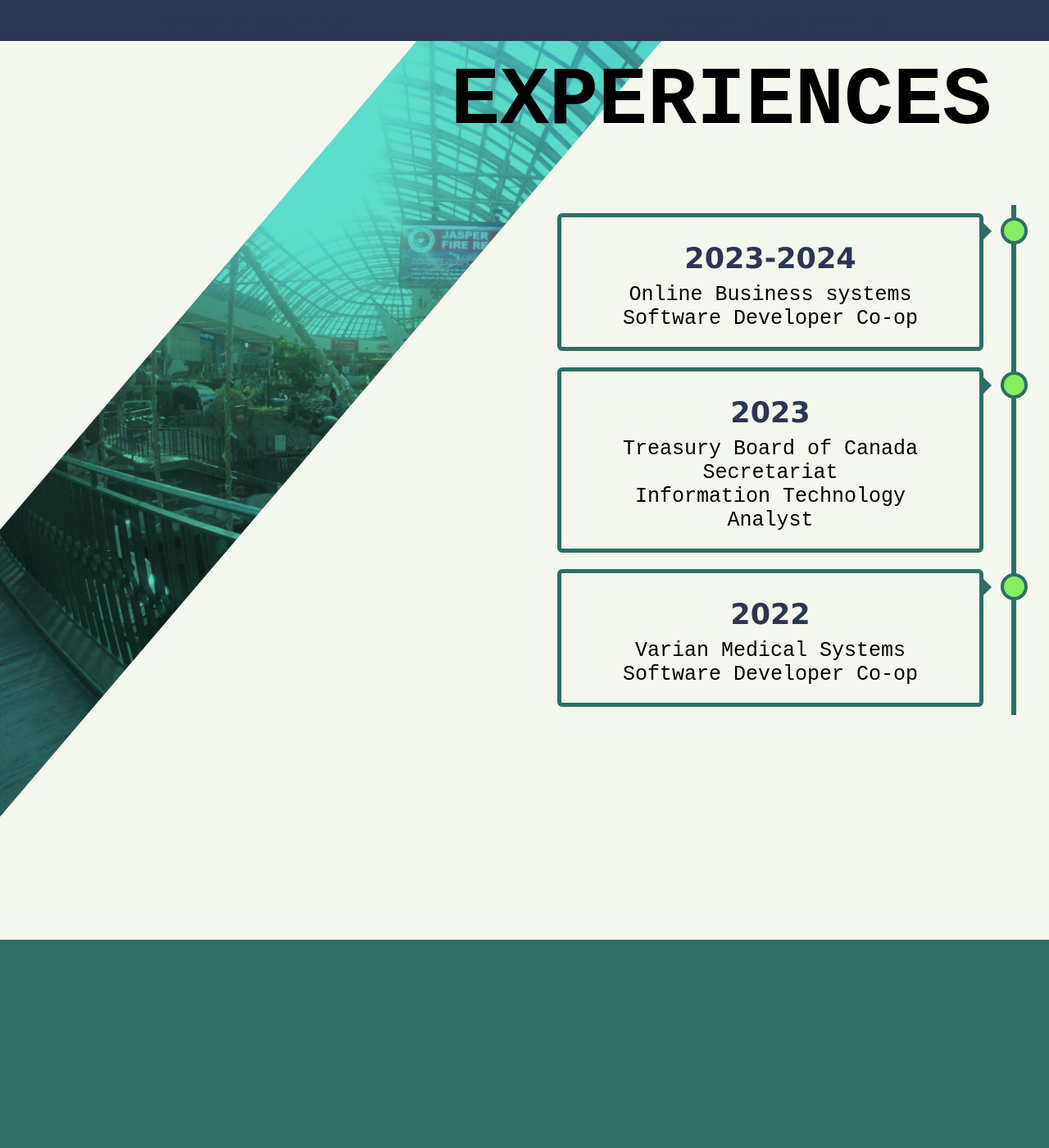
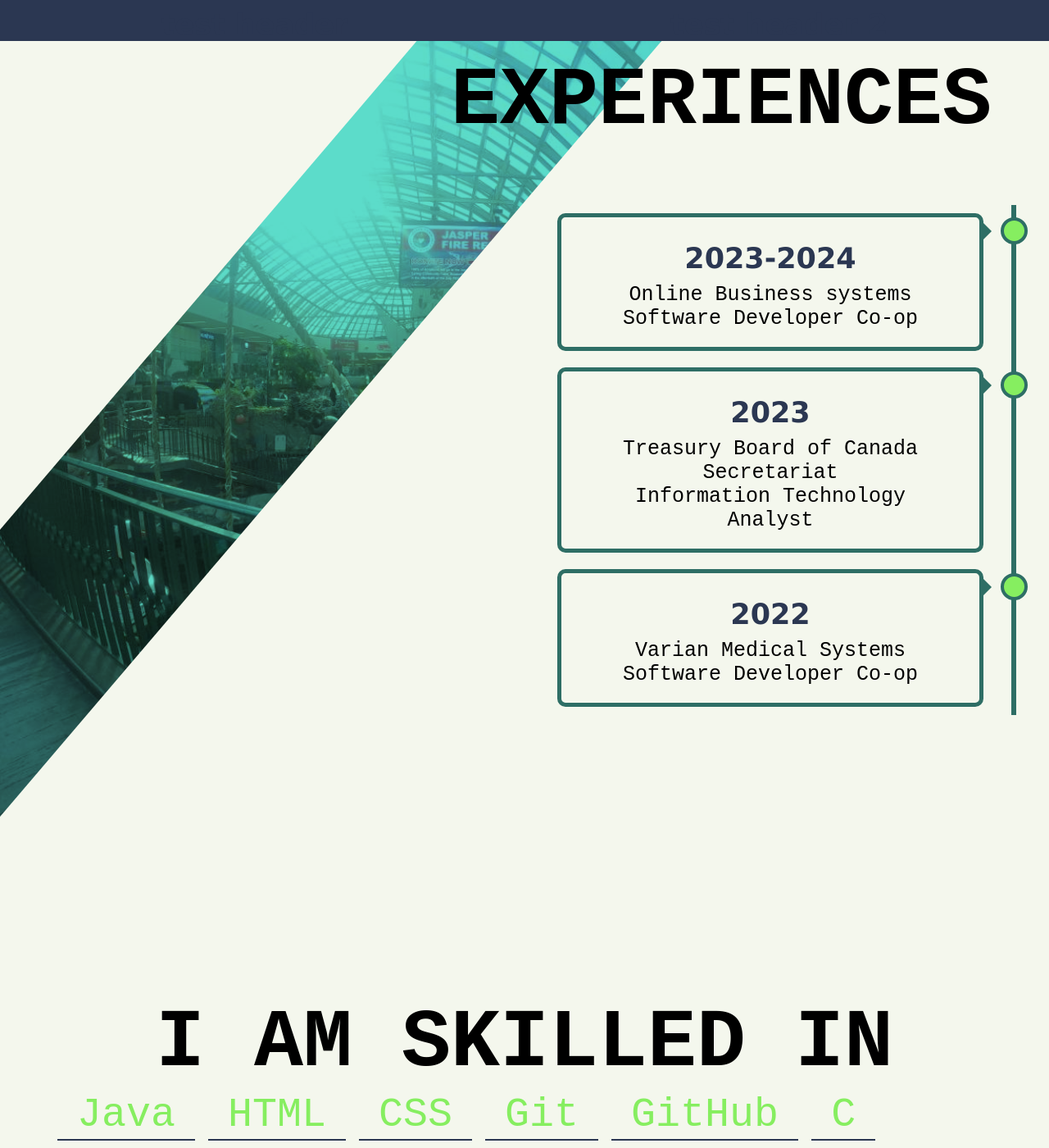
Before and after one commit to cgarcia2900/cgarcia2900.github.io, a Jekyll site: the page built from index.html, in a window 1280 px wide and 1400 px high, scrolled down 1604 px. Shown: the whole window at 82% size. Built offline with Jekyll 4.4.1, drawn with Linux system fonts in a browser that asks for light colours; some of the changed text lies outside the part shown.

Commit message:
typing effect on skills list

```diff
--- a/_layouts/default.html
+++ b/_layouts/default.html
@@ -3,6 +3,7 @@
     <head>
         <title>{{ page.title }}</title>
         <link rel="stylesheet" href="{{ '/assets/css/styles.css' | relative_url }}">
+        <script src="https://code.jquery.com/jquery-3.6.0.min.js"></script>
         <script src="{{ '/assets/js/main.js' | relative_url}}"></script>
         <meta charset="utf-8">
     </head>
--- a/assets/css/styles.scss
+++ b/assets/css/styles.scss
@@ -115,29 +115,32 @@ p {
     position: relative;
     display: flex;
     flex-direction: column;
-    justify-content: center;
+    justify-content: flex-start;
     min-height: 1500px;
     background:
-        var(--mainColourDark)
+        var(--bgColour)
         linear-gradient(180deg,rgba(42, 123, 155, 0) 30%, rgba(0, 0, 0, 0.5) 85%);
     background-blend-mode: overlay;
+    transition: background-color 1s;
 }
 
 #skillsList {
     li {
-        padding: 0.5rem 1rem;
+        padding: 0.1rem 1.5rem;
         width: auto;
-        background-color: var(--secondaryColourDark);
-        color: var(--bgColour);
-        border: 3px outset var(--mainColourLight);
-        border-radius: 20px;
-        transition: border 0.5s;
-        transition: font-size 0.5s;
+        color: var(--mainColourLight);
+        transition: font-size 0.2s;
+        transition-timing-function: ease-in;
+        align-self: center;
+    }
+
+    li:not(:empty) {
+        //box-shadow: 0 5px 10px var(--main);
+        border-bottom: 2px solid var(--secondaryColourDark);
     }
 
     li:hover {
-        border: 5px inset var(--mainColourLight);
-        font-size: 60px
+        font-size: 80px
     }
 
     gap: 1rem;
@@ -148,6 +151,10 @@ p {
     text-align: start;
     flex-direction: row;
     flex-wrap: wrap;
+}
+
+#skillsTitle {
+    transition: color 1s;
 }
 
 #skills span {
@@ -229,7 +236,7 @@ p {
     background-color: var(--bgColour);
     position: relative;
     border: 5px solid var(--mainColourDark);
-    border-radius: 6px;
+    border-radius: 10px;
 }
 
 /* Media queries - Responsive timeline on screens less than 600px wide */
@@ -259,3 +266,15 @@ p {
     left: 15px;
     }
 }
+
+/*-----Typing Effect-----*/
+.cursor {
+    border-right: 2px solid white;
+    animation: blink 1s step-end infinite;
+}
+
+@keyframes blink {
+    50% {
+        border-right: 2px solid transparent;
+    }
+}
--- a/assets/js/main.js
+++ b/assets/js/main.js
@@ -1,10 +1,60 @@
-window.addEventListener('scroll', function () {
-    const page = document.getElementById('backgroundImage');
-    const scrollPoint = 1000;
+const rootStyles = getComputedStyle(document.documentElement);
+const bgColour = rootStyles.getPropertyValue('--bgColour').trim();
+const mainColourDark = rootStyles.getPropertyValue('--mainColourDark').trim();
+let skillsTyped = false;
 
-    if (window.scrollY > scrollPoint) {
-      page.classList.add('scrolled');
-    } else {
-      page.classList.remove('scrolled');
+$(window).scroll(function(){
+    var wScroll = $(this).scrollTop();
+
+    if(wScroll >= $('#skills').offset().top ){
+        $("#skills").css("background-color", mainColourDark);
+        if(!skillsTyped){
+            typeSkillsSequentially();
+            skillsTyped = true;
+        }
+        $("#skillsTitle").css("color", bgColour)
+    }else{
+        $("#skills").css("background-color", bgColour);
+        $("#skillsTitle").css("color", 'black')
     }
-  });
+
+});
+
+function typeText(element, text, speed = 75, callback) {
+    let i = 0;
+    function typeChar() {
+        if (i < text.length) {
+            element.textContent += text.charAt(i);
+            i++;
+            setTimeout(typeChar, speed);
+        } else if (callback) {
+            setTimeout(callback, 100);
+        }
+    }
+    typeChar();
+}
+
+function typeSkillsSequentially() {
+    const items = document.querySelectorAll('.typed');
+
+    function typeNext(index) {
+        if (index < items.length) {
+            const el = items[index];
+            const text = el.dataset.text;
+            el.classList.add('cursor');
+
+            typeText(el, text, 50, () => {
+                if (index < items.length - 1){
+                    el.classList.remove('cursor');
+                }
+                typeNext(index + 1);
+            });
+
+
+        }
+    }
+
+    typeNext(0);
+}
+
+//document.addEventListener('DOMContentLoaded', typeSkillsSequentially);
--- a/index.html
+++ b/index.html
@@ -46,10 +46,10 @@ layout: default
     </div>
     <div id="skills">
         <span>
-            <h1>I am skilled in...</h1>
+            <h1 id="skillsTitle">I AM SKILLED IN</h1>
             <ul id="skillsList">
                 {% for skill in site.data.skills %}
-                    <li>{{ skill }}</li>
+                    <li class="typed" data-text="{{ skill }}"></li>
                 {% endfor %}
             </ul>
         </span>
```
